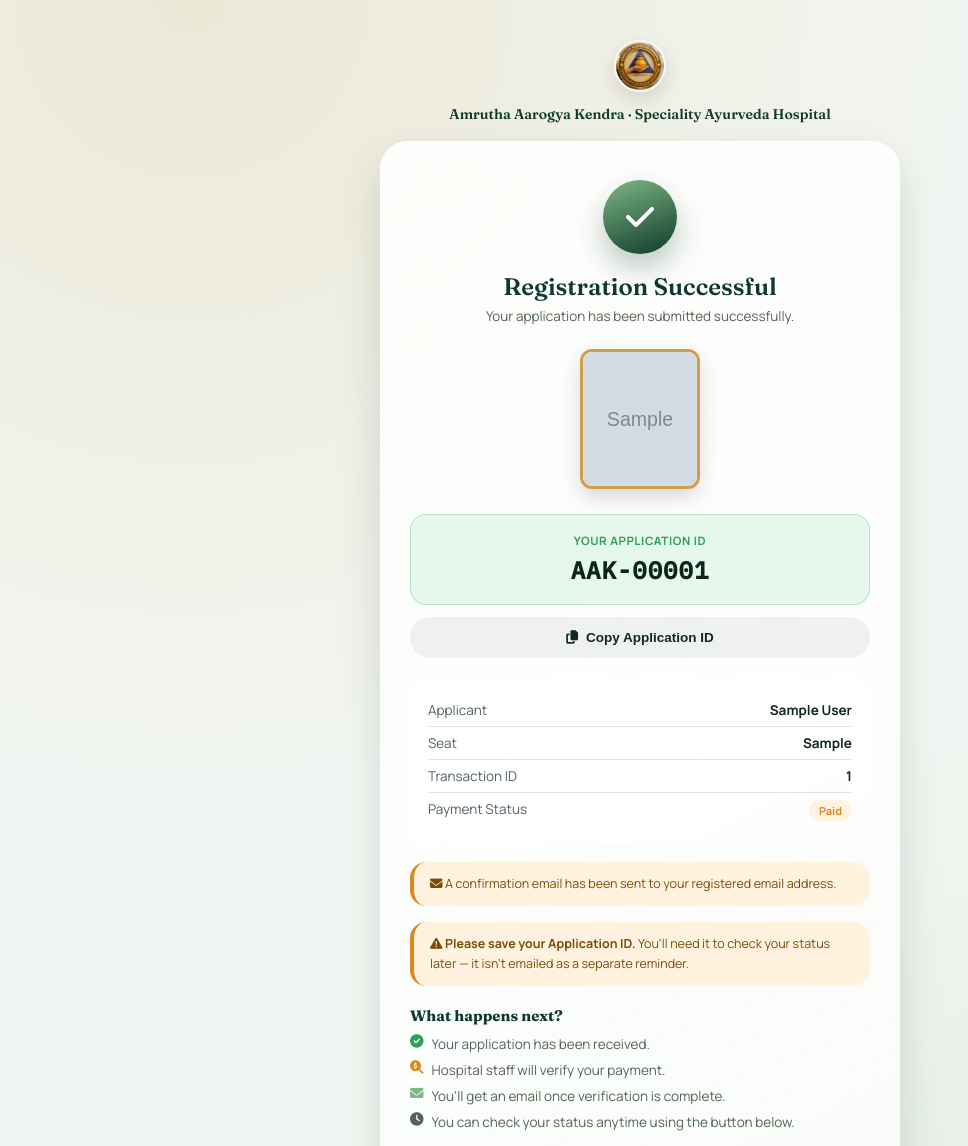
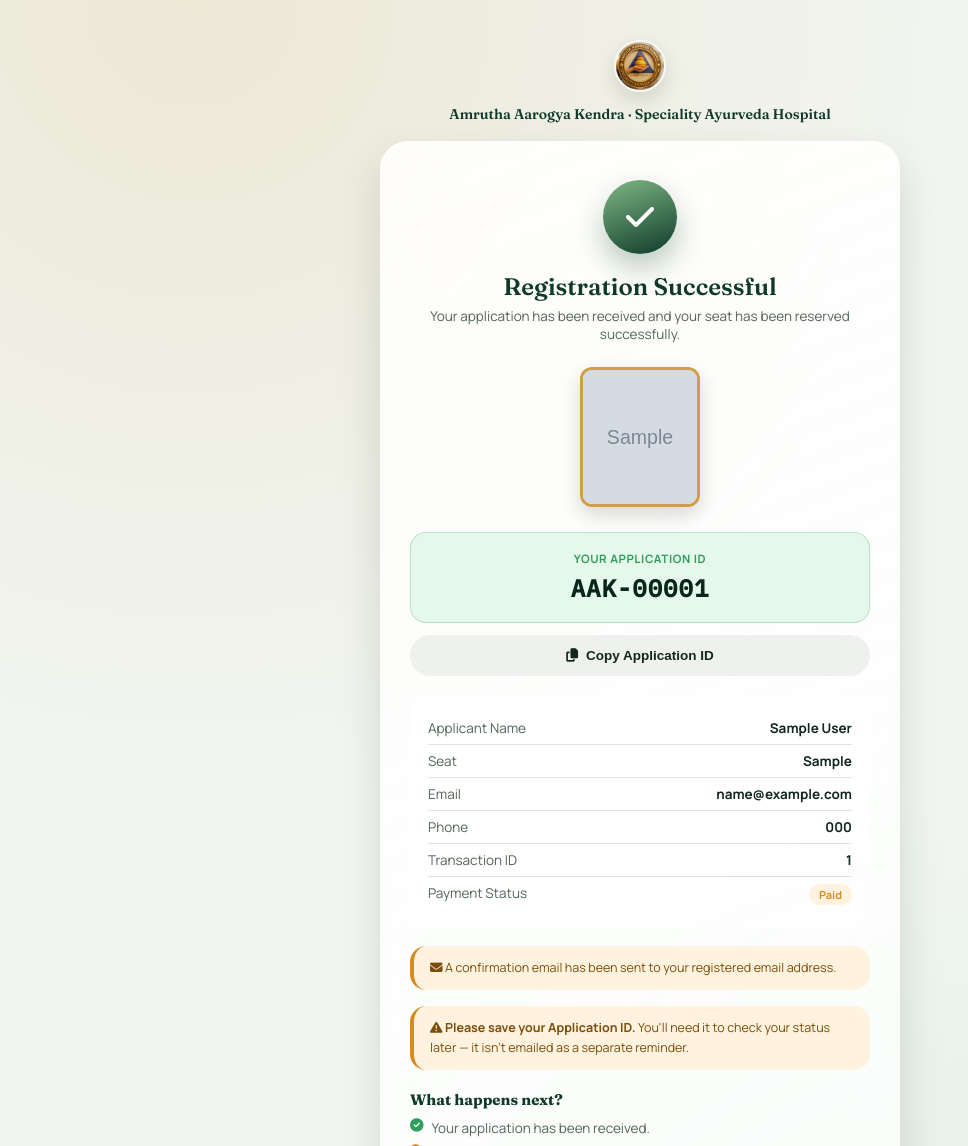
Before and after one commit to SidramA1999/hospital-portal, a Flask app: page /success/1 in a window 1280 px wide. Shown: the top 1146 px of the page, without its empty margins (0-968 px from the left). Run offline with Flask 3, Linux system fonts and the light colour scheme; tables that the repository leaves empty hold one stand-in row (values such as "Sample post"); grey boxes marked "Sample" are stand-in pictures.

Commit message:
Update success.html

```diff
--- a/templates/success.html
+++ b/templates/success.html
@@ -141,7 +141,7 @@ h2{ font-family:var(--font-display); font-weight:600; font-size:24px; color:var(
     <div class="check-badge"><i class="fa-solid fa-check"></i></div>
 
     <h2>Registration Successful</h2>
-    <p class="subtitle">Your application has been submitted successfully.</p>
+    <p class="subtitle">Your application has been received and your seat has been reserved successfully.</p>
 
     <!-- PHOTO -->
     {% if student and student.photo %}
@@ -174,18 +174,57 @@ h2{ font-family:var(--font-display); font-weight:600; font-size:24px; color:var(
 
     {% if batch_start and batch_end %}
 <div class="batch-card">
-      <div class="batch-card-label"><i class="fa-solid fa-calendar-days"></i> Your Batch</div>
-      <div class="batch-card-dates">{{ batch_start }} → {{ batch_end }}</div>
+
+  <div class="batch-card-label">
+    <i class="fa-solid fa-calendar-days"></i>
+    Training Batch Details
+  </div>
+
+  <div class="batch-card-dates">
+    {{ batch_start }} → {{ batch_end }}
+  </div>
+
   <div class="batch-card-grid">
+
+    <div>
+      <span class="bcg-label">Seat Number</span>
+      <span class="bcg-value">
+        {{ student.seat if student and student.seat else 'TBA' }}
+      </span>
+    </div>
+
+    <div>
+      <span class="bcg-label">Duration</span>
+      <span class="bcg-value">
+        {{ duration_days or 30 }} Days
+      </span>
+    </div>
+
     <div>
       <span class="bcg-label">Reporting Date</span>
-          <span class="bcg-value">{{ reporting_date or batch_start }}</span>
+      <span class="bcg-value">
+        {{ reporting_date or batch_start }}
+      </span>
     </div>
+
     <div>
-          <span class="bcg-label">Location</span>
-          <span class="bcg-value">Amruta Aarogya Kendra, Kalloli</span>
+      <span class="bcg-label">Reporting Time</span>
+      <span class="bcg-value">
+        09:00 AM
+      </span>
     </div>
+
+    <div style="grid-column:1/-1;">
+      <span class="bcg-label">Venue</span>
+      <span class="bcg-value">
+        Amrutha Aarogya Kendra<br>
+        Speciality Ayurveda Hospital<br>
+        Kalloli, Belagavi
+      </span>
     </div>
+
+  </div>
+
 </div>
 {% endif %}
 
@@ -193,7 +232,7 @@ h2{ font-family:var(--font-display); font-weight:600; font-size:24px; color:var(
     <div class="info-list">
 
       <div class="info-row">
-        <span class="k">Applicant</span>
+        <span class="k">Applicant Name</span>
         <span class="v">{{ student.name }}</span>
       </div>
 
@@ -201,6 +240,20 @@ h2{ font-family:var(--font-display); font-weight:600; font-size:24px; color:var(
       <div class="info-row">
         <span class="k">Seat</span>
         <span class="v">{{ student.seat }}</span>
+      </div>
+      {% endif %}
+
+      {% if student.email %}
+<div class="info-row">
+  <span class="k">Email</span>
+  <span class="v">{{ student.email }}</span>
+</div>
+{% endif %}
+
+{% if student.phone %}
+<div class="info-row">
+  <span class="k">Phone</span>
+  <span class="v">{{ student.phone }}</span>
 </div>
 {% endif %}
 
@@ -225,8 +278,10 @@ h2{ font-family:var(--font-display); font-weight:600; font-size:24px; color:var(
     {% if student.seat and (not student.payment_status or student.payment_status|lower == 'pending') %}
     <div class="notice warn">
       <i class="fa-solid fa-chair"></i>
-      Your selected seat <strong>{{ student.seat }}</strong>
-      has been reserved and is awaiting payment verification.
+      Your seat <strong>{{ student.seat }}</strong>
+      has been reserved for the batch
+      <strong>{{ batch_start }} → {{ batch_end }}</strong>
+      and is awaiting payment verification.
     </div>
     {% endif %}
 
```
Lines whose indentation alone changed are shown as unchanged.
